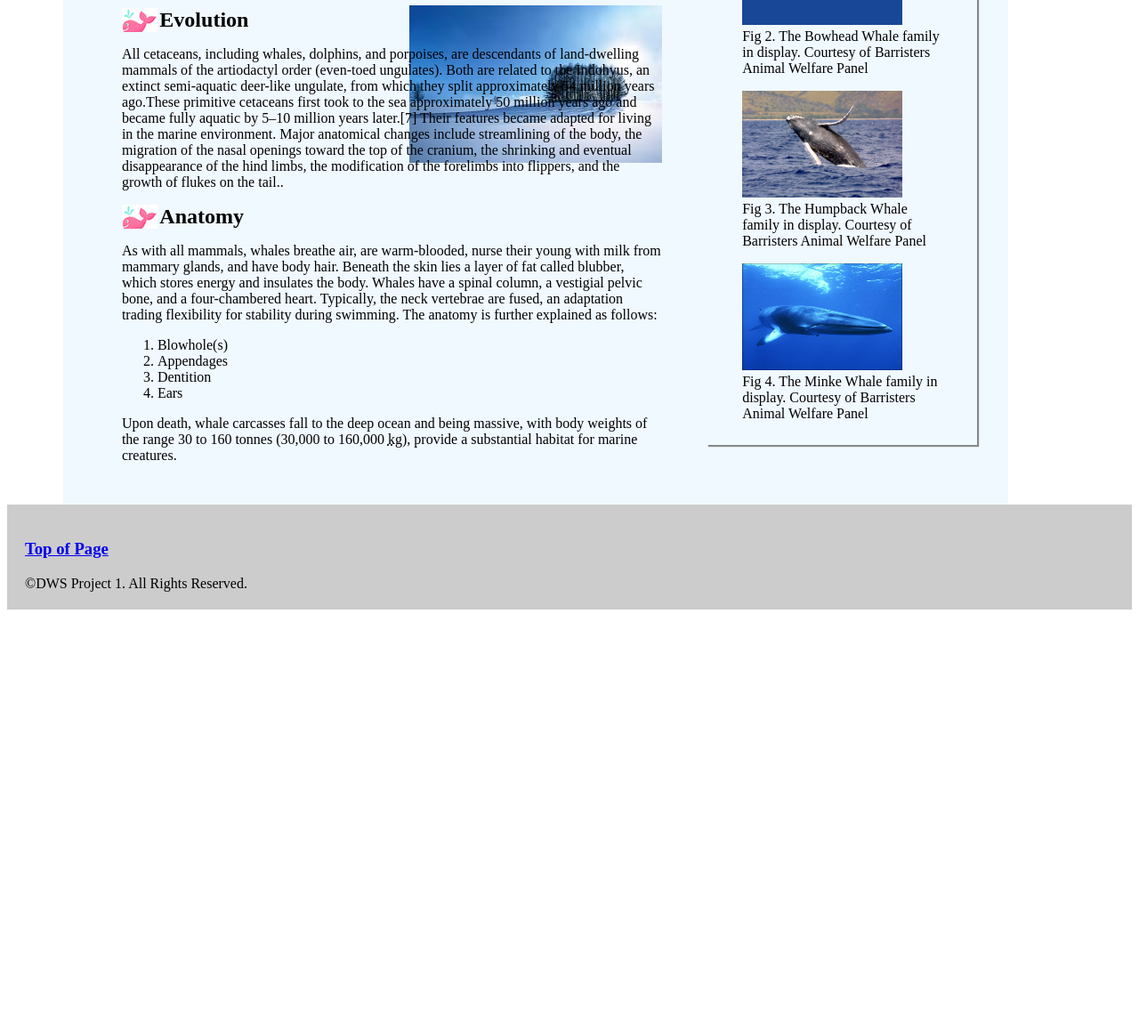
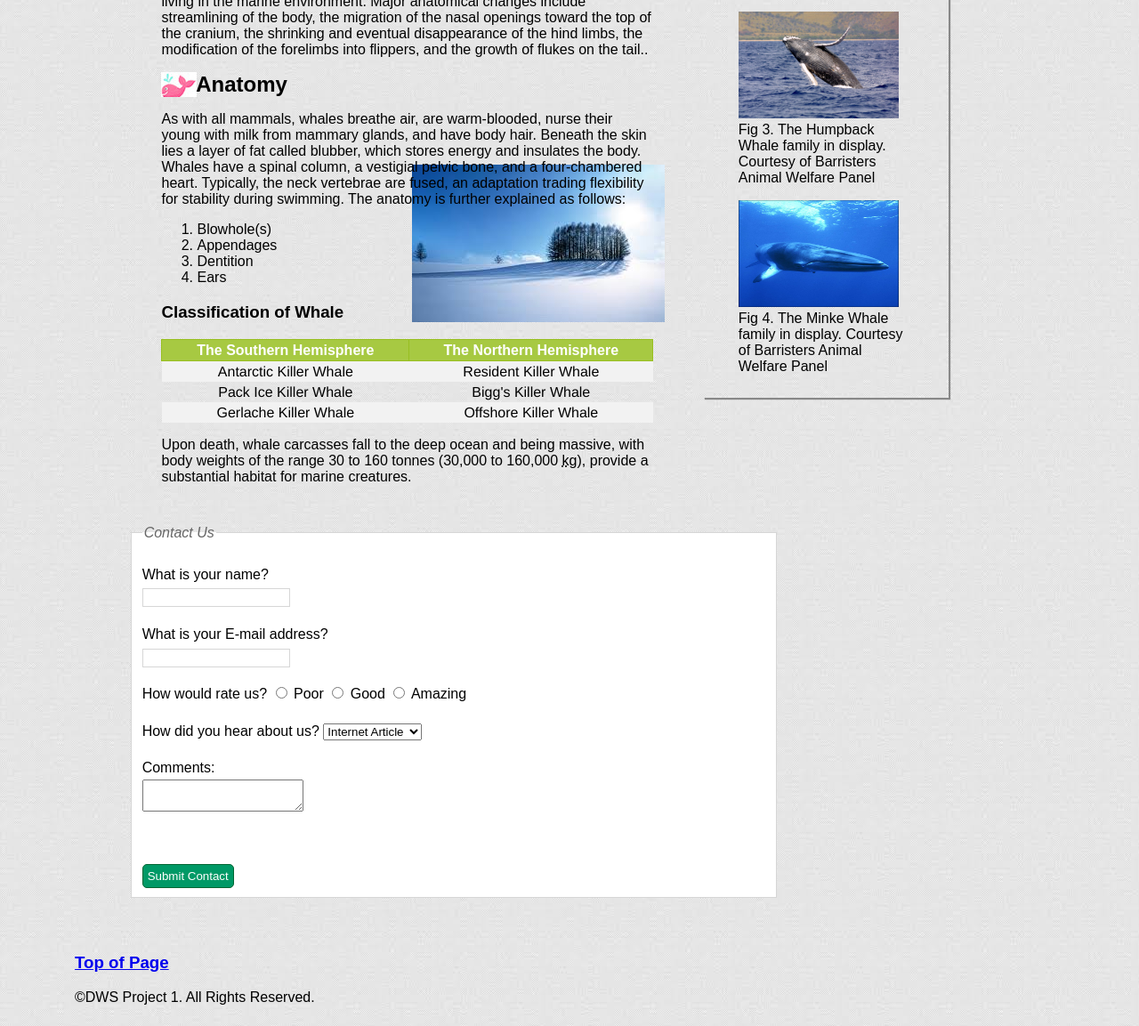
Before and after one commit to kallimg7/project1, a plain HTML site: page index.html in a window 1280 px wide. Shown: the part 639-1792 px from the top of the page at 89% size. Before the commit the page ends 1332 px from the top, so only its background shows below. Drawn offline with Linux system fonts and the light colour scheme; files whose address does not match are found by name; a web font is replaced by a local one.

Commit message:
Week 4 Project
Updated project for Week 4 highlighting table, form and html5 elements.

```diff
--- a/css/main.css
+++ b/css/main.css
@@ -1,43 +1,12 @@
 /*
 Coder: Mohamed A. Kamara
 Degree: WDD
-<<<<<<< Updated upstream
-Date: March 12, 2015
-=======
-Date: March 19, 2015
->>>>>>> Stashed changes
+Date: March 26, 2015
 
 */
 
 /*-------------------------------------------  general -------------------------------------------------------*/
 body
-<<<<<<< Updated upstream
-{
-	margin: 0 auto;
-	width: 100%;
-	background: #fff;
-	font-family: arial, "arial narrow", tahoma;
-	opacity:1;
-}
-
-/*-------------------------------------------  header -------------------------------------------------------*/
-#header
-{
-	background: #ccc;
-	padding: 20px;
-}
-
-#header h1 { margin: 0; }
-
-/*-------------------------------------------navigation -------------------------------------------------------*/
-#navigation
-{
-	float: left;
-	width: 100%;
-	background: #333;
-
-}
-=======
 	{
 	margin: 1% auto;
 	width: 90%;
@@ -71,77 +40,12 @@ body
 	}
 
 /*---------------------------------------external font-----------------------------------------------*/
->>>>>>> Stashed changes
  @font-face {
     font-family: TestFont;
     src: url(http://www.fontsquirrel.com/license/abril-fatface);
 }
 
 #navigation ul
-<<<<<<< Updated upstream
-{
-	margin: 0;
-	padding: 0;
-	font-family:TestFont;
-}
-
-#navigation ul li
-{
-	list-style-type: none;
-	display: inline;
-}
-
-#navigation li a
-{
-	display: block;
-	float: left;
-	padding: 5px 10px;
-	color: #fff;
-	text-decoration: none;
-	border-right: 1px solid #fff;
-}
-
-#navigation li a:hover { background: #383; }
-/*-------------------------------------------  page-content -------------------------------------------------------*/
-#main-content
-{
-	width: 100%;
-	background-color: #f0f9ff;
-}
-
-#content
-{
-	clear: left;
-	width: 60%;
-	padding: 5px 0;
-	margin: 0 0 0 4%;
-	display: inline-block;
-}
-
-#content h2 { margin: 0; }
-
-/*-------------------------------------------  gallery -------------------------------------------------------*/
-#gallery
-{
-	float: right;
-	width: 30%;
-	padding: 5px 0;
-	margin: 0 1% 0 0;
-	display: inline-block;
-}
-
-#gallery h3 { margin: 0; }
-
-/*-------------------------------------------  footer -------------------------------------------------------*/
-#footer
-{
-	clear: left;
-	background: #ccc;
-	text-align: left;
-	padding: 20px;
-	height: 1%;
-}
-=======
 			{
 			margin: 0;
 			padding: 0;
@@ -241,4 +145,83 @@ body
 		padding: 20px;
 		height: 0.5%;
 		}
->>>>>>> Stashed changes
+/*-------------------------------------------  Table -------------------------------------------------------*/
+
+table{
+    width: 100%;
+    border-collapse: collapse;
+}
+
+th{
+    font-size: 1em;
+    border: 1px solid #98bf21;
+    padding: 3px 7px 2px 7px;
+    text-align:center;
+    background-color: #A7C942;
+    color: #ffffff;
+}
+
+td {
+	font-family: 'Helvetica Neue', Helvetica, Arial, sans-serif;
+	font-size: 1em;
+    padding: 3px 7px 2px 7px;
+    text-align:center;
+}
+
+tr:nth-child(even) {
+background: #F2F2F2;
+}
+
+td:hover {
+	background-color: #fff;
+}
+
+/*Form validation and attributes manipulation*/
+
+			fieldset {
+				width:700px;
+				margin-top: 20px;
+				border: 1px solid #d6d6d6;
+				background-color: #ffffff;
+				line-height: 1.6em;
+				}
+
+			legend {
+				font-style: italic;
+				color: #666666;
+				}
+
+			input[type="text"] {
+				width: 160px;
+				border: 1px solid #d6d6d6;
+				padding: 2px;
+				outline: none;
+				}
+			input[type="text"]:focus,
+			input[type="text"]:hover {
+				background-color: #d0e2f0;
+				border: 1px solid #999999;
+				}
+
+			input[type="submit"] {
+				border: 1px solid #006633;
+				background-color: #009966;
+				color: #ffffff;
+				border-radius: 5px;
+				padding: 5px;
+				margin-top: 10px;
+				}
+			input[type="submit"]:hover {
+				border: 1px solid #006633;
+				background-color: #00cc33;
+				color: #ffffff;
+				cursor: pointer;
+
+				}
+			.title {
+				float: left;
+				width: 300px;
+				clear: left;}
+			.submit {
+				width: 200px;
+				text-align: right;}
--- a/index.html
+++ b/index.html
@@ -2,26 +2,16 @@
 <html>
 	<head lang="en">
     		<meta charset="UTF-8">
-<<<<<<< Updated upstream
-    		<title>Project 1</title>
-=======
     		<title>Project 3</title>
->>>>>>> Stashed changes
     		<link rel="stylesheet" href="css/main.css">
 	</head>
 		<body>
-				<div id="header">
-<<<<<<< Updated upstream
-				    <h1>DWS Project 1</h1><br>
-					Source: <a href="http://en.wikipedia.org/wiki/Whale">Wikipedia,  The free Encyclopedia.></a>
-=======
-				    <h1>DWS Project 3</h1><br>
+			<header id="header">
+				<h1>Science in Action - Whales</h1>
 					Source: <a href="http://en.wikipedia.org/wiki/Whale">Wikipedia,  The free Encyclopedia.</a>
->>>>>>> Stashed changes
-				</div>
+				</header>
 
-				<div id="navigation">
-
+				<nav id="navigation">
 					<!--Page navigation starts here.-->
 					<ul>
 						<li><a href="#main-content">Origin</a></li>
@@ -29,15 +19,12 @@
 						<li><a href="#anatomy">Anatomy</a></li>
 						<li><a href="#gallery">Gallery</a></li>
 					</ul>
-				 </div>
+				 </nav>
+
 					<!--Ends here. -->
-			   <div id="main-content">
-				<div id="content">
-<<<<<<< Updated upstream
-					<h2>Science in Action - Whales </h2>
-=======
+			   <article id="main-content">
+				<section id="content">
 					<h2 id="science">Science in Action - Whales </h2>
->>>>>>> Stashed changes
 
 				  <dl>
 					<dt>Definition of Whale</dt>
@@ -70,13 +57,32 @@
  								<li>Dentition</li>
  								<li>Ears</li>
  							</ol>
+<h3>Classification of Whale</h3>
+<table>
 
+			<tr class="head">
+				<th>The Southern Hemisphere</th>
+				<th>The Northern Hemisphere</th>
+			</tr>
+			<tr>
+				<td>Antarctic Killer Whale</td>
+				<td>Resident Killer Whale</td>
+			</tr>
+			<tr>
+				<td>Pack Ice Killer Whale</td>
+				<td>Bigg's Killer Whale</td>
+			</tr>
+			<tr>
+				<td>Gerlache Killer Whale</td>
+				<td>Offshore Killer Whale</td>
+			</tr>
+		</table>
  							<p>Upon death, whale carcasses fall to the deep ocean and being massive, with body weights of the range 30 to
  							160 tonnes (30,000 to 160,000 <abbr title="kilogram">kg</abbr>), provide a substantial habitat for marine creatures.
-				</div>
+				</section>
 				<!--Picture gallery starts here-->
 
-				<div id="gallery">
+				<aside id="gallery">
 					<h3>Gallery</h3>
 					<figure>
  						 <a href="images/bluewhale.jpg"><img src="images/bluewhale.jpg" alt="The Blue Whale" width="180" height="120"></a>
@@ -95,14 +101,71 @@
   						<figcaption>Fig 4. The Minke Whale family in display. Courtesy of Barristers Animal Welfare Panel</figcaption>
 					</figure>
 
-				</div>
-			</div>
+				</aside>
+				<div>
+				<form class="contact_form" action="" method="post"/>
+
+				<fieldset>
+				<legend>Contact Us</legend>
+
+
+
+
+   					 <p class="name">
+    				<label for="name">What is your name?</label><br>
+        			<input type="text" name="name" id="name" />
+
+    				</p>
+
+    				<p class="email">
+     				<label for="email">What is your E-mail address?</label><br>
+       				 <input type="text" name="email" id="email" required/>
+
+    				</p>
+
+   					 <p class="rateUs">
+   	 				<label for="rateUs">How would rate us?</label>
+       				 <input type = "radio" name = "rateUs" id = "poor" value = "Poor" />
+
+                      <label for = "poor">Poor</label>
+
+                     <input type = "radio" name = "rateUs" id = "good" value = "good" />
+                    <label for = "good">Good</label>
+
+                   <input type = "radio" name = "rateUs" id = "amazing" value = "amazing" />
+                   <label for = "Amazing">Amazing</label>
+
+    				</p>
+    				<p class="source">
+    				<label for="source">How did you hear about us?</label>
+       				<select name="source">
+        			<option value="01">Internet Article</option>
+        			<option value="02">Internet search</option>
+        			<option value="03">Email</option>
+        			<option value="04">Family/friend</option>
+        			<option value="05">Other</option>
+        </select>
+
+
+      <p>
+    	<label for="text">Comments:</label><br>
+        <textarea name="text"></textarea></p><br>
+
+        <input type="submit" value="Submit Contact" />
+        </fieldset>
+
+</form>
+</div>
+
+
+			</article>
 				<!--Picture gallery ends here.-->
 
-			<div id="footer">
+
+			<footer id="footer">
 			<!--Takes visitor to the top of page-->
 				<h3><a href="#main-content">Top of Page</a></h3>
 				&copy;DWS Project 1. All Rights Reserved.
-			</div>
+			</footer>
 		</body>
 </html>
```
